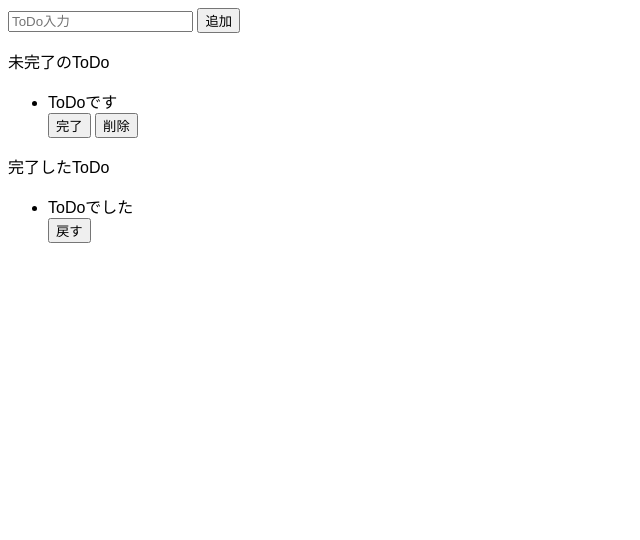
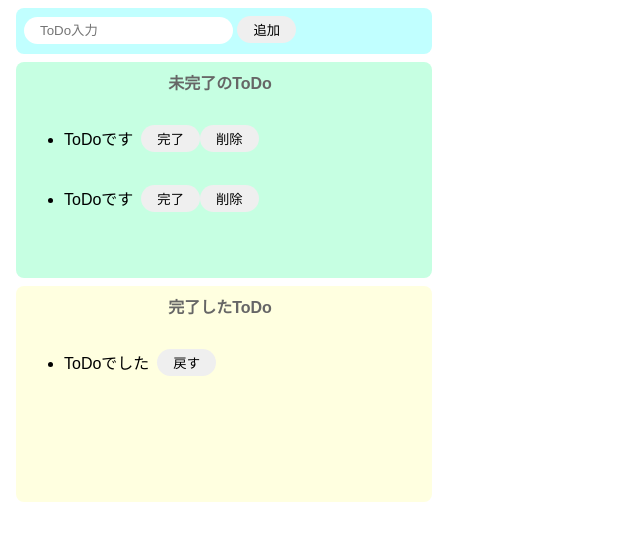
Before and after one commit to takeike/toDoList, a website built with Parcel: page index.html in a window 1280 px wide. Shown: the whole page, without its empty margins (0-640 px from the left). Built offline with nearby package versions, Linux system fonts and the light colour scheme.

Commit message:
session32 css

```diff
--- a/index.html
+++ b/index.html
@@ -6,27 +6,38 @@
   </head>
 
   <body>
-    <div>
+    <div class="input-area">
       <input placeholder="ToDo入力" />
       <button>追加</button>
     </div>
-    <div>
-      <p>未完了のToDo</p>
+    <div class="incomplete-area">
+      <p class="title">未完了のToDo</p>
       <ul>
-        <div>
-          <li>ToDoです</li>
-          <button>完了</button>
-          <button>削除</button>
-        </div>
+        <li>
+          <div class="list-row">
+            <p>ToDoです</p>
+            <button>完了</button>
+            <button>削除</button>
+          </div>
+        </li>
+        <li>
+          <div class="list-row">
+            <p>ToDoです</p>
+            <button>完了</button>
+            <button>削除</button>
+          </div>
+        </li>
       </ul>
     </div>
-    <div>
-      <p>完了したToDo</p>
+    <div class="complete-area">
+      <p class="title">完了したToDo</p>
       <ul>
-        <div>
-          <li>ToDoでした</li>
-          <button>戻す</button>
-        </div>
+        <li>
+          <div class="list-row">
+            <p>ToDoでした</p>
+            <button>戻す</button>
+          </div>
+        </li>
       </ul>
     </div>
 
--- a/src/styles.css
+++ b/src/styles.css
@@ -1,3 +1,66 @@
 body {
   font-family: sans-serif;
 }
+
+input {
+  border-radius: 16px;
+  border: none;
+  padding: 6px 16px;
+  outline: none;
+}
+
+button {
+  border-radius: 16px;
+  border: none;
+  padding: 4px 16px;
+}
+
+button:hover {
+  background-color: #ff7fff;
+  color: #fff;
+  cursor: pointer;
+}
+
+p {
+  margin-right: 8px;
+}
+
+.input-area {
+  background-color: #c1ffff;
+  width: 400px;
+  height: 30px;
+  padding: 8px;
+  margin: 8px;
+  border-radius: 8px;
+}
+
+.incomplete-area {
+  background-color: #c6ffe2;
+  width: 400px;
+  min-height: 200px;
+  padding: 8px;
+  margin: 8px;
+  border-radius: 8px;
+}
+
+.complete-area {
+  background-color: #ffffe0;
+  width: 400px;
+  min-height: 200px;
+  padding: 8px;
+  margin: 8px;
+  border-radius: 8px;
+}
+
+.title {
+  text-align: center;
+  margin-top: 0;
+  font-weight: bold;
+  color: #666;
+}
+
+.list-row {
+  display: flex;
+  align-items: center;
+  padding-bottom: 4px;
+}
```
